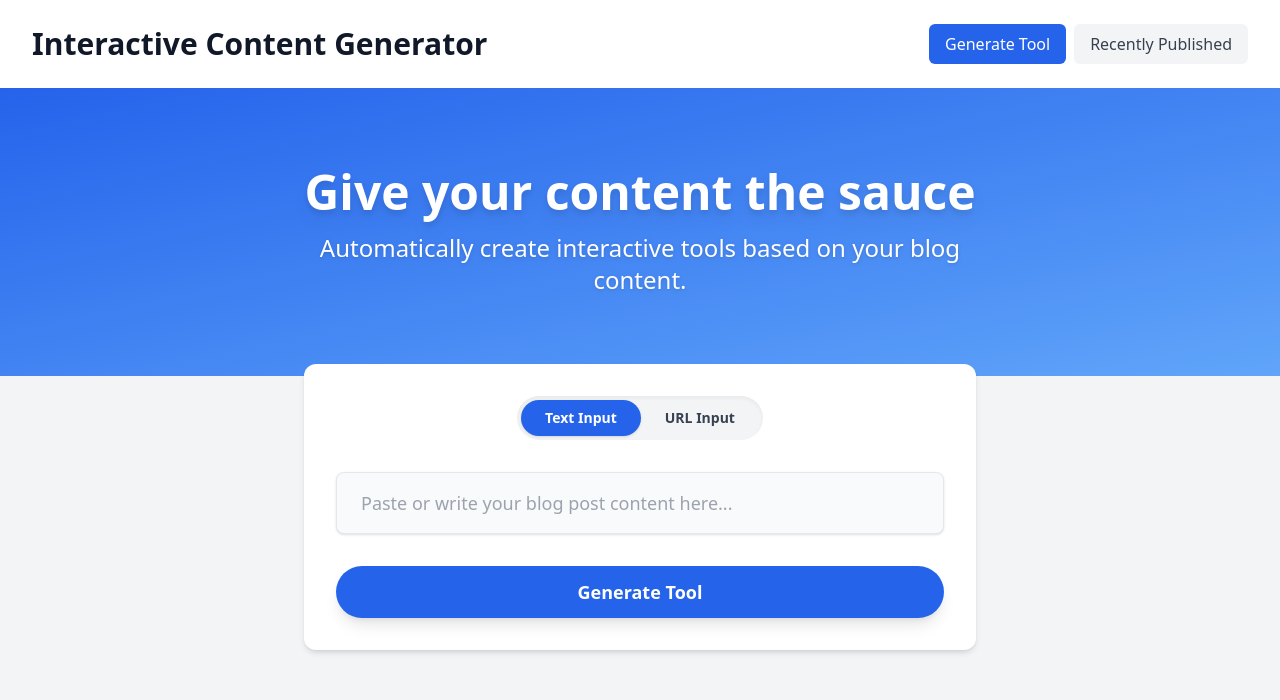
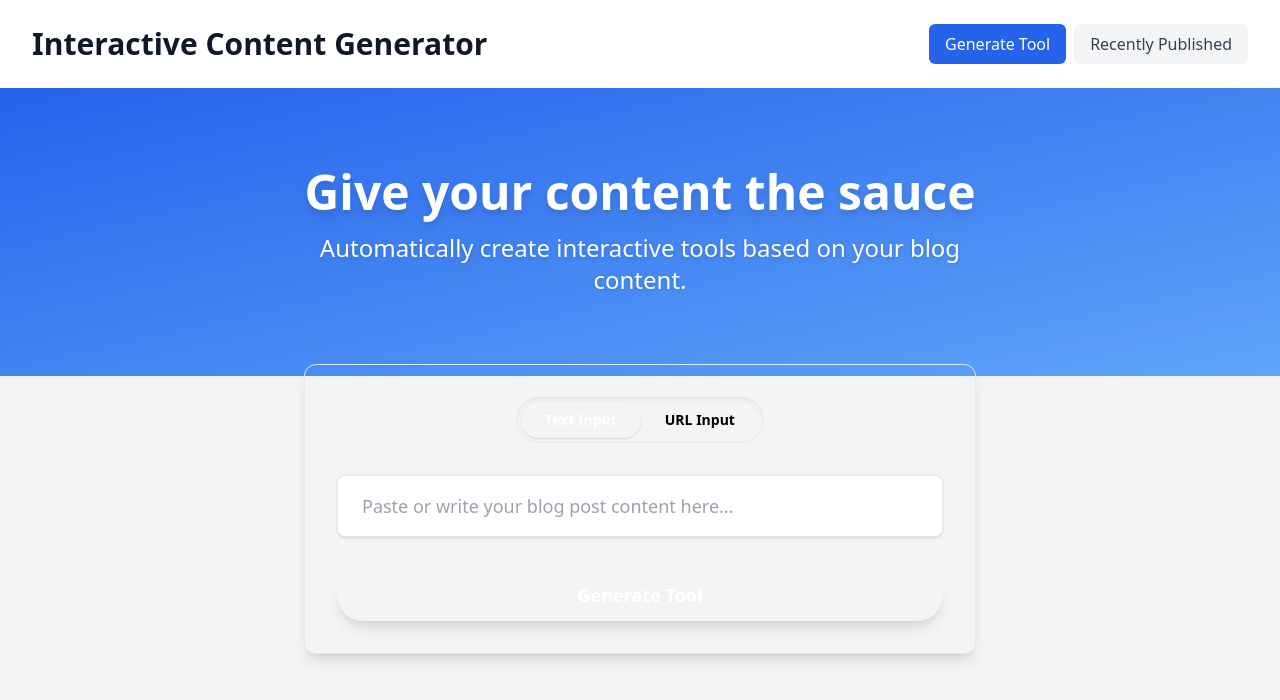
Before and after one commit to sodapork/interactive-content-frontend, a React (Create React App) app: page / in a window 1280 px wide. Shown: the top 700 px of the page. Built offline with nearby package versions, Linux system fonts and the light colour scheme.

Commit message:
style: update ContentInput to use new dark/neon theme classes

```diff
--- a/src/components/ContentInput.tsx
+++ b/src/components/ContentInput.tsx
@@ -17,19 +17,19 @@ const ContentInput: React.FC<ContentInputProps> = ({ onSubmit }) => {
   };
 
   return (
-    <form onSubmit={handleSubmit} className="w-full max-w-2xl mx-auto bg-white rounded-xl shadow-md p-8 flex flex-col gap-6 mt-[-60px] relative z-10">
+    <form onSubmit={handleSubmit} className="w-full max-w-2xl mx-auto bg-surface rounded-xl shadow-lg p-8 flex flex-col gap-6 mt-[-60px] relative z-10 border border-accent/30">
       <div className="flex items-center justify-center gap-4 mb-2">
-        <div className="flex bg-gray-100 rounded-full p-1 shadow-inner">
+        <div className="flex bg-background rounded-full p-1 shadow-inner border border-accent/20">
           <button
             type="button"
-            className={`px-6 py-2 rounded-full text-sm font-semibold transition-colors duration-200 ${type === 'text' ? 'bg-blue-600 text-white shadow' : 'text-gray-700 hover:bg-gray-200'}`}
+            className={`px-6 py-2 rounded-full text-sm font-semibold transition-colors duration-200 ${type === 'text' ? 'bg-accent text-white shadow' : 'text-textSecondary hover:bg-surface'}`}
             onClick={() => setType('text')}
           >
             Text Input
           </button>
           <button
             type="button"
-            className={`px-6 py-2 rounded-full text-sm font-semibold transition-colors duration-200 ${type === 'url' ? 'bg-blue-600 text-white shadow' : 'text-gray-700 hover:bg-gray-200'}`}
+            className={`px-6 py-2 rounded-full text-sm font-semibold transition-colors duration-200 ${type === 'url' ? 'bg-accent text-white shadow' : 'text-textSecondary hover:bg-surface'}`}
             onClick={() => setType('url')}
           >
             URL Input
@@ -39,7 +39,7 @@ const ContentInput: React.FC<ContentInputProps> = ({ onSubmit }) => {
       <div className="flex flex-col gap-2">
         <input
           type="text"
-          className="w-full px-6 py-4 rounded-lg border border-gray-200 shadow focus:ring-2 focus:ring-blue-400 focus:border-blue-400 text-lg transition-all placeholder-gray-400 bg-gray-50"
+          className="w-full px-6 py-4 rounded-lg border border-accent/20 shadow focus:ring-2 focus:ring-accent focus:border-accent text-lg transition-all placeholder-textSecondary bg-background text-text"
           placeholder={type === 'url' ? 'Paste your blog post URL here...' : 'Paste or write your blog post content here...'}
           value={input}
           onChange={e => setInput(e.target.value)}
@@ -47,7 +47,7 @@ const ContentInput: React.FC<ContentInputProps> = ({ onSubmit }) => {
       </div>
       <button
         type="submit"
-        className="w-full py-3 mt-2 rounded-full bg-blue-600 hover:bg-blue-700 text-white text-lg font-bold shadow-lg transition-all"
+        className="w-full py-3 mt-2 rounded-full bg-accent hover:bg-accent2 text-white text-lg font-bold shadow-lg transition-all"
       >
         Generate Tool
       </button>
```
